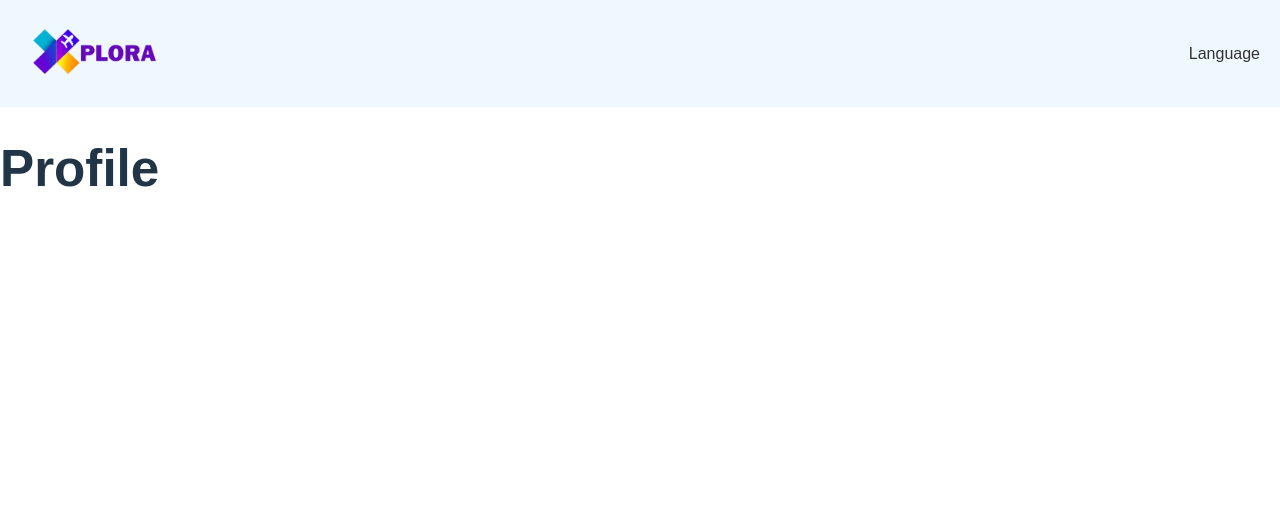
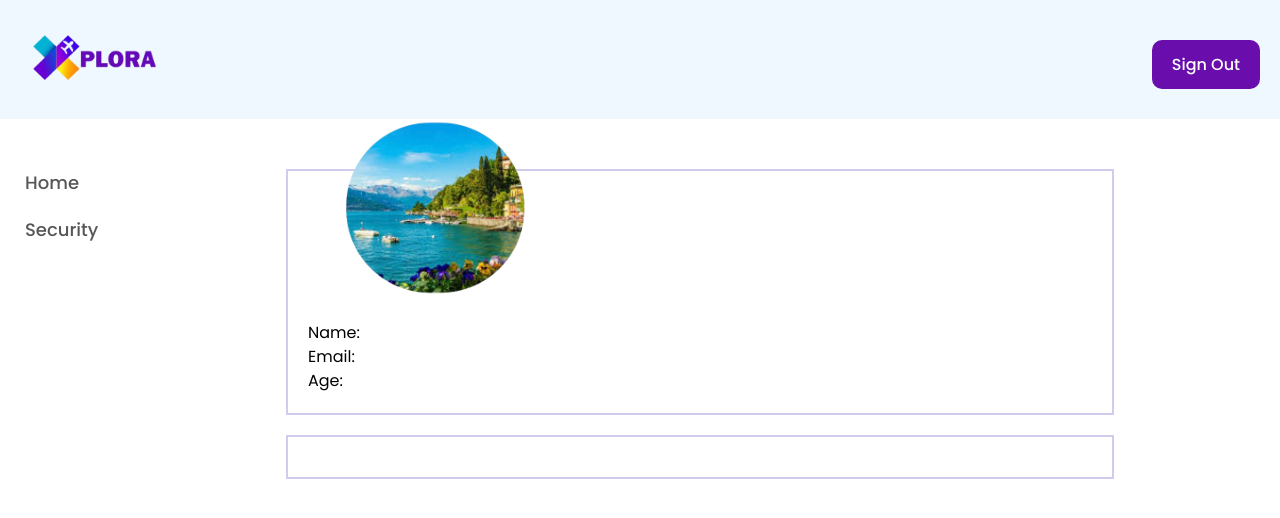
Before and after one commit to danielleandal/Xplora, a React (Vite) app in the folder frontend/: page /profile in a window 1280 px wide. Shown: the top 518 px of the page. Built offline with nearby package versions, Linux system fonts and the light colour scheme.

Commit message:
Initial Profile Additions
Changed HomePage.css to include the sign-out button in .homepage-nav. Added Profile Page to buildinfo.

```diff
--- a/frontend/src/pages/HomePage.css
+++ b/frontend/src/pages/HomePage.css
@@ -23,6 +23,7 @@
 .homepage-nav ul {
   list-style: none;
   display: flex;
+  align-items: center;
   gap: 20px;  /* Add spacing between links */
   margin: 0;
   padding: 0;
@@ -52,6 +53,16 @@
   gap: 20px; /* Adds space between the logo and the button */
   position: relative; /* Make this container relative for positioning images */
   padding-right: 350px; /* Removed unnecessary right padding */
+}
+
+.homepage-nav .sign-out-button {
+  display: flex;
+  align-items: center;
+  gap: 20px;  /* Add spacing between links */
+  margin-top: 20px;
+  background-color: #6A0DAD;
+  color: white;
+  cursor: pointer;
 }
 
 .get-started-button {
--- a/frontend/src/pages/Profile.css
+++ b/frontend/src/pages/Profile.css
@@ -0,0 +1,114 @@
+
+.profile-page {
+
+    font-family: Poppins, sans-serif;
+  }
+
+  .profile-header {
+    margin-top: 100px;
+    text-align: center;
+    margin-bottom: 30px;
+  }
+
+  .profile-header h1 {
+    font-size: 2.5em;
+    font-weight: bold;
+  }
+
+  .profile-header p {
+    font-size: 1.2em;
+    color: #666;
+  }
+
+  .h2 {
+    font-size: 1.5em;
+    color: #333;
+  }
+
+  .p {
+    font-size: 1em;
+    color: #555;
+  }
+
+  .profile-sidebar {
+    height: 100vh;
+    width: 200px;
+    position: fixed;
+    /* top: 20px; */
+    left: 0;
+    display: flex;
+    flex-direction: column;
+    /* padding-top: 20px; */
+    margin-top: 40px;
+    z-index: 10; /* Above all other elements */
+  }
+
+  .profile-sidebar a {
+    padding: 10px 25px;
+    text-decoration: none;
+    font-size: 18px;
+    color: #575757;
+    display: block;
+  }
+
+  .profile-sidebar a:hover {
+    background-color: #D2CBEE;
+    border-top-right-radius: 30px;
+    border-bottom-right-radius: 30px;
+  }
+
+  .home-container{
+    width: 70%;
+    max-width: 800px;
+    /* border: 2px solid #D2CBEE;  */
+    border-radius: 15px;
+    padding: 20px;
+    display: flex;
+    flex-direction: column;
+    justify-content: center;
+    align-items: center;
+    margin-left: 220px;
+    margin-bottom: 20px;
+    /* position: relative; */
+  }
+
+  .main-container{
+    position: relative;
+    border: 2px solid #D2CBEE;
+    width: 100%;
+    padding: 20px;
+    display: flex;
+    flex-direction: column;
+    /* margin-left: 220px; */
+    margin-bottom: 20px;
+    color: black;
+  }
+
+  #home.main-container {
+    padding-top: 150px;
+  }
+
+  .main-container .profile-picture {
+    border-radius: 50%;
+    z-index: 5;
+    width: 200px;
+    height: 200px;
+    margin-top: 0px;
+    margin-bottom: 25px;
+    position: absolute;
+    top: -60px;
+    left: 50px;
+    /* transform: translateX(-35%); */
+  }
+
+
+
+  .profile-main {
+    display: flex;
+    flex-direction: column;
+    align-items: center;
+    padding: 30px;
+    margin-right: 100px;
+
+
+  }
--- a/frontend/src/pages/Profile.tsx
+++ b/frontend/src/pages/Profile.tsx
@@ -1,9 +1,19 @@
 import React from 'react';
 import './HowItWorks.css'; // Create this CSS file for styling
+import './Profile.css';
 import logo from '../images/logo.png';
-import { Link } from 'react-router-dom';
+import image1 from '../images/image1.png';
+import { useNavigate, Link } from 'react-router-dom';
 
 const ProfilePage: React.FC = () => {
+    const navigate = useNavigate();
+
+    const handleSignOut = () => {
+        // clear session storage before signing out
+        sessionStorage.clear();
+        navigate('/');
+    };
+
     return (
         <div className="profile-page">
         {/* Header Section */}
@@ -15,15 +25,47 @@ const ProfilePage: React.FC = () => {
                 <ul>
                     {/* <li><Link to="/sign-up">Sign Up</Link></li>
                     <li><Link to="/sign-in">Sign In</Link></li> */}
-                <li><Link to="/language">Language</Link></li>
+                    {/* <li><Link to="/homepage">Sign Out</Link></li> */}
+                    <button className="sign-out-button" onClick={handleSignOut}>Sign Out</button>
                 </ul>
                 </nav>
             </header>
 
-        <header className="profile-header">
-            <h1>Profile</h1>
-        </header>
+            <div id="profile-sidebar" className="profile-sidebar">
+                <a href="#home">Home</a>
+                <a href="#security">Security</a>
             </div>
+
+            <div className="profile-main">
+                <div className="home-container">
+                    <div id="home" className="main-container">
+                        <img src={image1} alt="Profile Picture" className="profile-picture" />
+
+                        <div>Name:
+                            <div id="Name"></div>
+                        </div>
+                        <div>Email:
+                            <div id="Email"></div>
+                        </div>
+                        <div>Age:
+                            <div id="Age"></div>
+                        </div>
+
+
+                    </div>
+
+                    <div className="main-container">
+                        <div id="security"></div>
+                    </div>
+                </div>
+
+
+
+            </div>
+
+        </div>
+
+
     );
 };
 
```
Also changed, not shown: 1 other file (tests, documents, lock files or other folders). Lines whose indentation alone changed are shown as unchanged.
